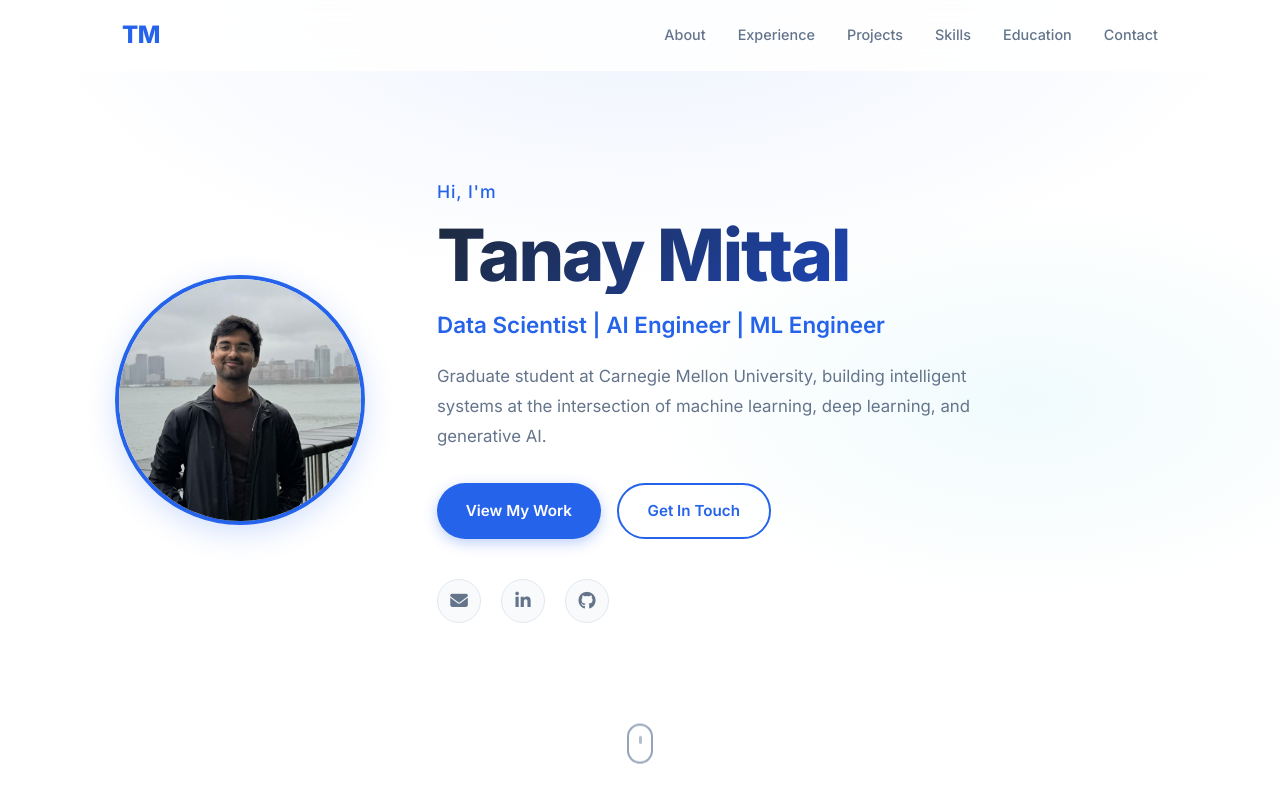
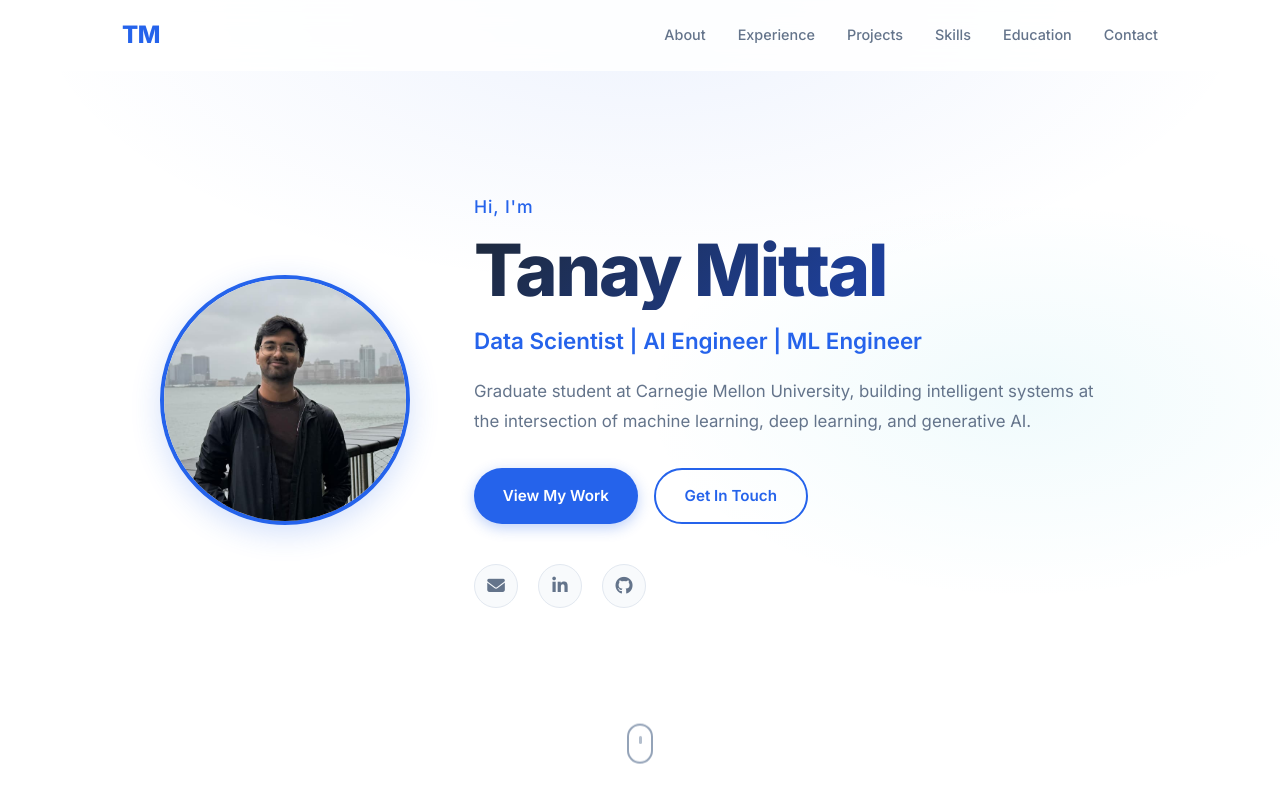
Before and after one commit to tanaymit/Personal-Website, a plain HTML site: page index.html in a window 1280 px wide. Shown: the top 800 px of the page. Drawn offline with Linux system fonts and the light colour scheme.

Commit message:
alignment changes

```diff
--- a/style.css
+++ b/style.css
@@ -169,8 +169,9 @@ img {
   z-index: 1;
   display: flex;
   align-items: center;
-  gap: 4.5rem;
-  max-width: 1050px;
+  justify-content: center;
+  gap: 4rem;
+  max-width: 960px;
   width: 100%;
 }
 
@@ -228,7 +229,6 @@ img {
   color: var(--text-light);
   line-height: 1.8;
   margin-bottom: 2rem;
-  max-width: 560px;
 }
 
 .hero-cta {
```
